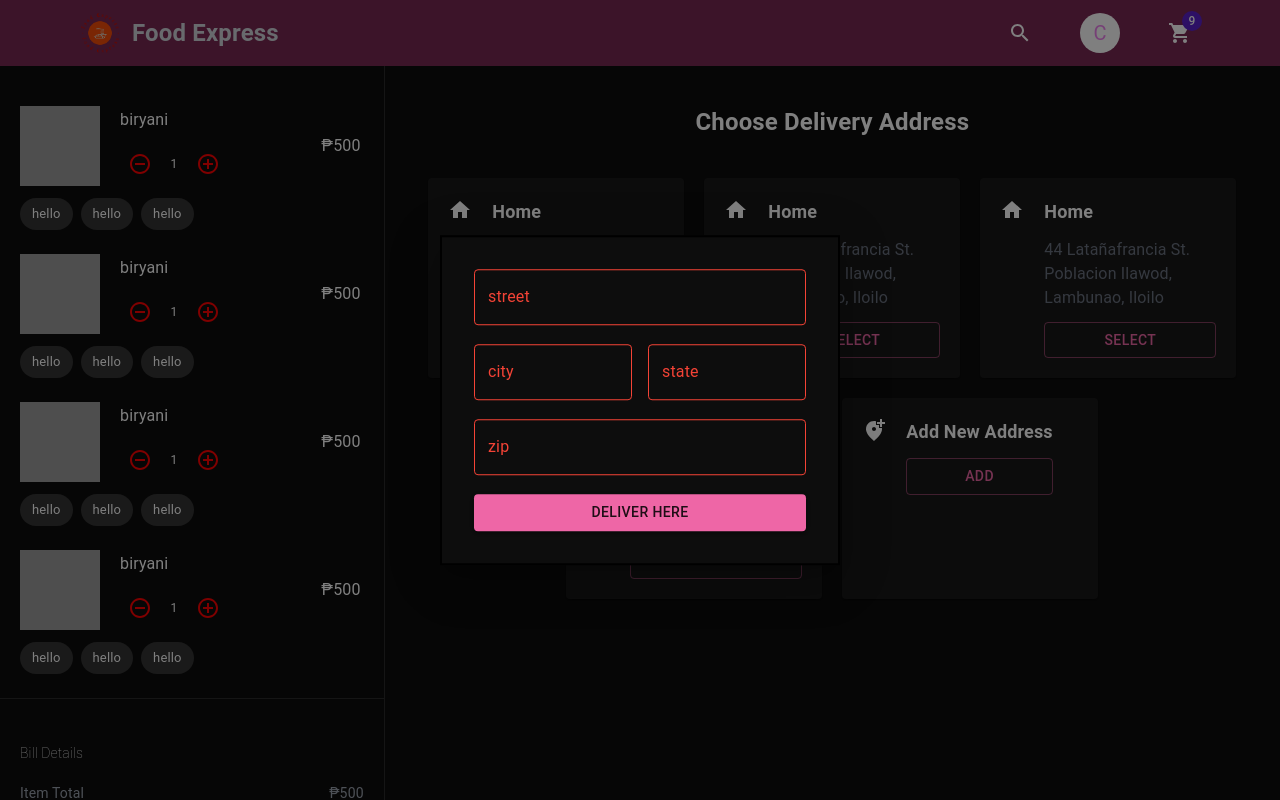
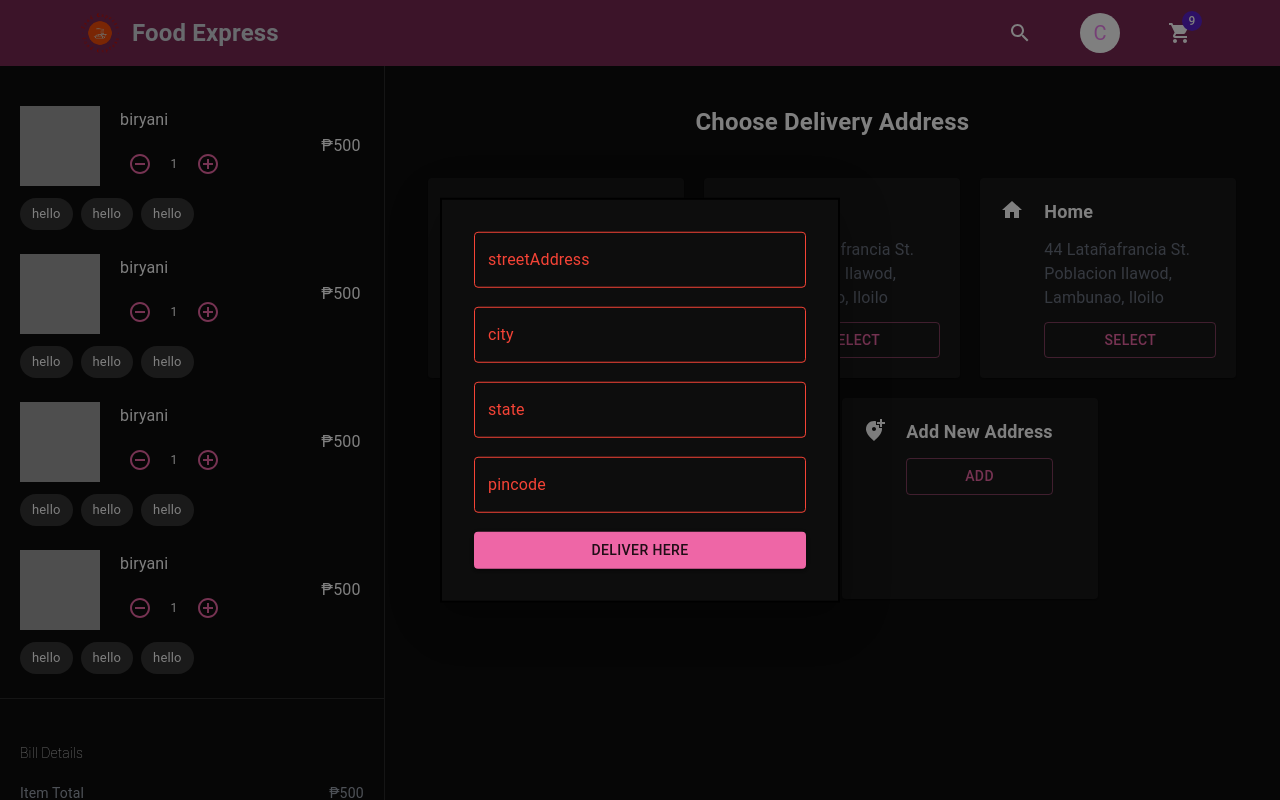
Before and after one commit to reyleal27/food-delivery, a React (Vite) app in the folder frontend/: page / in a window 1280 px wide. Both pictures are taken after a click on the button "ADD". Shown: the top 800 px of the page. Built offline with nearby package versions, Linux system fonts and the light colour scheme; grey boxes are pictures that could not be loaded.

Commit message:
address modal

```diff
--- a/frontend/src/components/Address/AddressModal.jsx
+++ b/frontend/src/components/Address/AddressModal.jsx
@@ -20,20 +20,25 @@ const style = {
 
 const AddressModal = ({ handleClose }) => {
   const initialValues = {
-    street: "",
+    streetAddress: "",
     city: "",
     state: "",
-    zip: "",
+    pincode: "",
   };
 
   const validationSchema = Yup.object({
-    street: Yup.string().required("Street is required"),
+    streetAddress: Yup.string().required("Street is required"),
     city: Yup.string().required("City is required"),
     state: Yup.string().required("State is required"),
-    zip: Yup.string().required("ZIP code is required"),
+    pincode: Yup.string().required("Pin code is required"),
   });
 
-  const handleSubmit = () => {};
+
+      const handleSubmit = (values) => {
+    console.log("Form values:", values);
+    // Perform any action with the form values here
+  };
+
 
   return (
     <Modal
@@ -48,12 +53,13 @@ const AddressModal = ({ handleClose }) => {
           validationSchema={validationSchema}
           onSubmit={handleSubmit}
               >
+                  {({ handleSubmit }) => (
                       <Grid container spacing={2}>
                           <Grid size={12}>
                               <Field
                                   as={TextField}
-                name="street"
-                label="street"
+                                  name="streetAddress"
+                                  label="streetAddress"
                                   fullWidth
                                   variant="outlined"
                                   error={!!(<ErrorMessage name="street" />)}
@@ -64,7 +70,7 @@ const AddressModal = ({ handleClose }) => {
                                   }
                               ></Field>
                           </Grid>
-            <Grid size={6}>
+                          <Grid size={12}>
                               <Field
                                   as={TextField}
                                   name="city"
@@ -79,7 +85,7 @@ const AddressModal = ({ handleClose }) => {
                                   }
                               ></Field>
                           </Grid>
-            <Grid size={6}>
+                          <Grid size={12}>
                               <Field
                                   as={TextField}
                                   name="state"
@@ -97,23 +103,24 @@ const AddressModal = ({ handleClose }) => {
                           <Grid size={12}>
                               <Field
                                   as={TextField}
-                name="zip"
-                label="zip"
+                                  name="pincode"
+                                  label="pincode"
                                   fullWidth
                                   variant="outlined"
-                error={!!(<ErrorMessage name="zip" />)}
+                                  error={!!(<ErrorMessage name="pincode" />)}
                                   helperText={
-                  <ErrorMessage name="zip">
+                                      <ErrorMessage name="pincode">
                                           {(msg) => <span className="text-red-600">{msg}</span>}
                                       </ErrorMessage>
                                   }
                               ></Field>
                           </Grid>
                           <Grid size={12}>
-                          <Button variant="contained" fullWidth type="submit" color="primary">Deliver Here</Button>
+                              <Button variant="contained" fullWidth type="submit" onClick={handleSubmit} color="primary">Deliver Here</Button>
                           </Grid>
 
                       </Grid>
+                  )}
         </Formik>
       </Box>
     </Modal>
--- a/frontend/src/components/Cart/Cart.jsx
+++ b/frontend/src/components/Cart/Cart.jsx
@@ -17,6 +17,10 @@ const Cart = () => {
     const closeAddressModal = () => {
         setIsModalOpen(false);
     };
+
+    const handleSubmit = (value) => {
+        console.log("form value", value)
+    }
 
   return (
       <div>
--- a/frontend/src/components/Cart/CartItem.jsx
+++ b/frontend/src/components/Cart/CartItem.jsx
@@ -27,13 +27,13 @@ const CartItem = () => {
                       <div className='flex justify-between items-center'>
                           <div className='flex items-center space-x-1'>
                               <IconButton className='flex' onClick={handleMinusQuantity}>
-                                  <RemoveCircleOutlineIcon  sx={{color: 'red'}} />
+                                  <RemoveCircleOutlineIcon  color='primary' />
 
                               </IconButton>
                               <div className='w-5 h-5 text-xs flex items-center justify-center'>{quantity }</div>
                               <IconButton className='flex' onClick={handleAddQuantity}>
 
-                                  <AddCircleOutlineIcon sx={{ color: 'red' }}  />
+                                  <AddCircleOutlineIcon color="primary" />
                               </IconButton>
                           </div>
                         </div>
```
Lines whose indentation alone changed are shown as unchanged.
